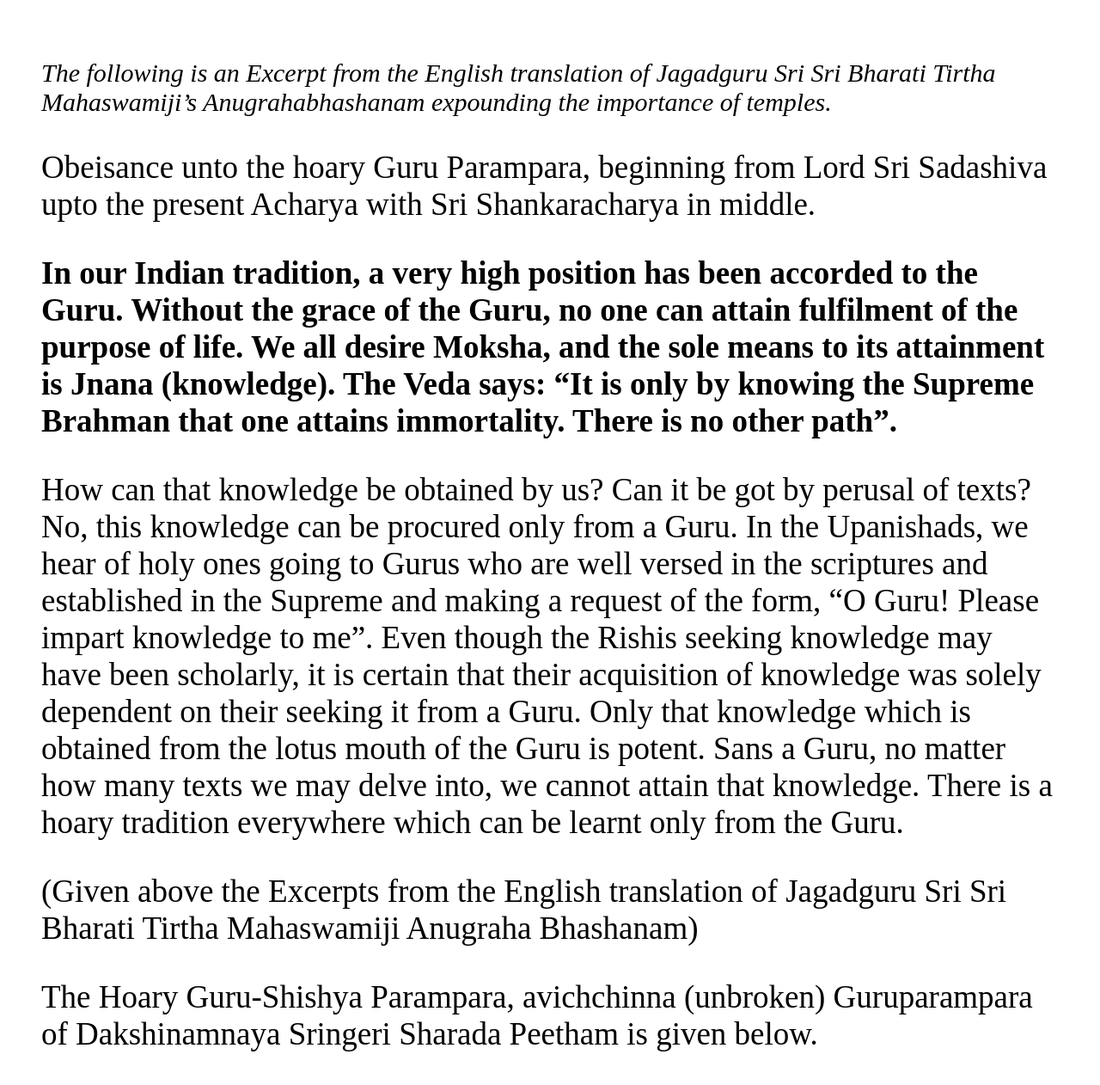
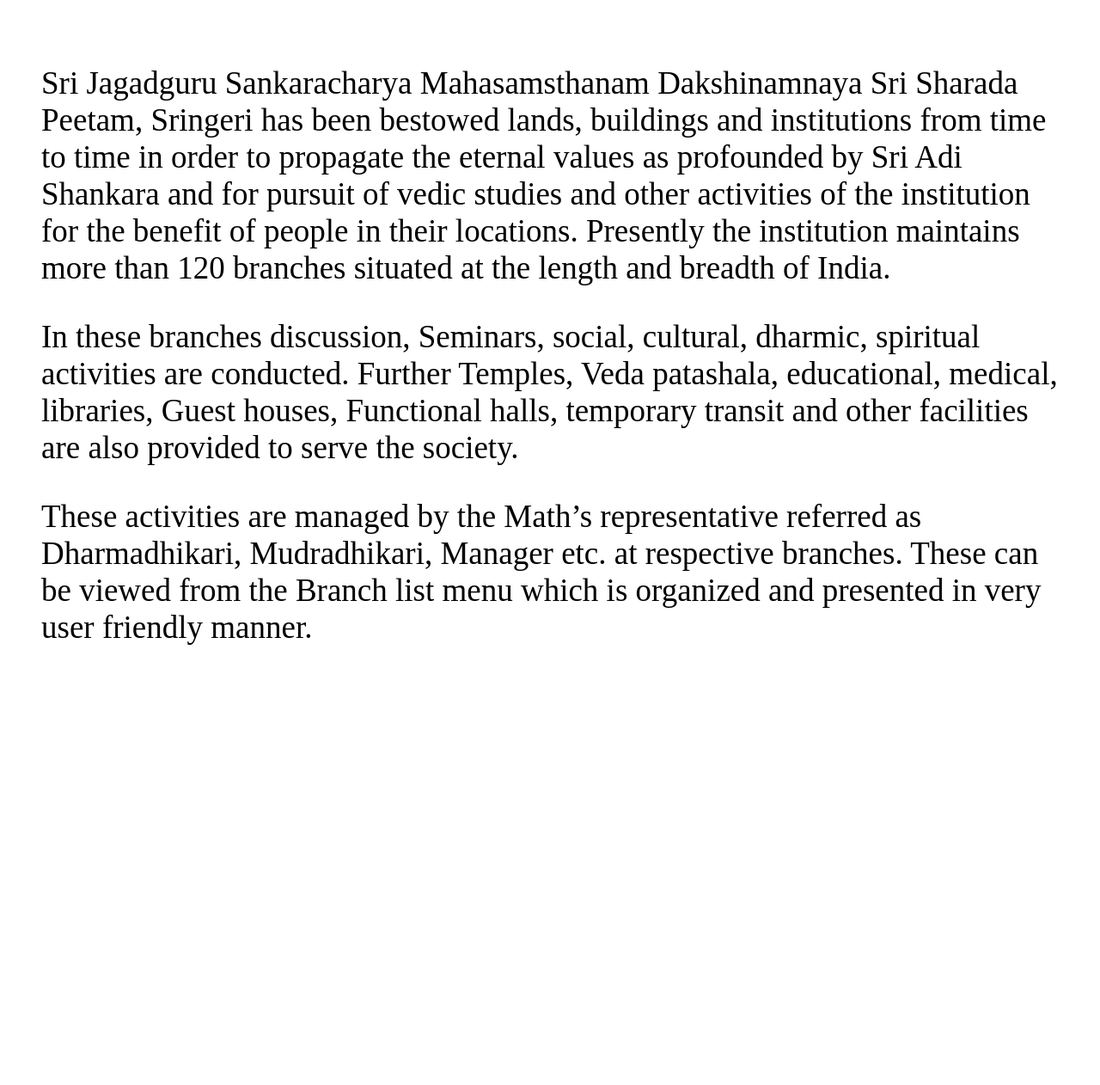
Before and after one commit to nikhilgharate/branches.github.io, a plain HTML site: page index.html in a window 1280 px wide. Shown: the whole page at 86% size. After the commit the page ends 846 px from the top, so only its background shows below. Drawn offline with Linux system fonts and the light colour scheme.

Commit message:
Update index.html

```diff
--- a/index.html
+++ b/index.html
@@ -17,31 +17,15 @@
         </style>
         <div>
 
-        <p
-        style="color:black;font-family: italicize;font-size:30px;"> <I>The following is an Excerpt from the English translation of Jagadguru Sri Sri Bharati Tirtha Mahaswamiji’s Anugrahabhashanam expounding the importance of temples.</I></h2>
-
-         </p>
-      </style>
-   </h2>
-    </style>
+            <p  style="color:black;font-size:37px;">
+               Sri Jagadguru Sankaracharya Mahasamsthanam Dakshinamnaya Sri Sharada Peetam, Sringeri has been bestowed lands, buildings and institutions from time to time in order to propagate the eternal values as profounded by Sri Adi Shankara and for pursuit of vedic studies and other activities of the institution for the benefit of people in their locations.  Presently the institution maintains more than 120 branches situated at the length and breadth of  India.</p>
 
 
             <p  style="color:black;font-size:37px;">
-               Obeisance unto the hoary Guru Parampara, beginning from Lord Sri Sadashiva upto the present Acharya with Sri Shankaracharya in middle.</p>
-
+               In these  branches  discussion,  Seminars,  social,  cultural, dharmic, spiritual activities  are conducted.  Further Temples, Veda patashala,  educational,  medical, libraries, Guest houses, Functional halls, temporary transit  and  other  facilities are also provided to serve the society.</p>
 
             <p  style="color:black;font-size:37px;">
-              <b>In our Indian tradition, a very high position has been accorded to the Guru. Without the grace of the Guru, no one can attain fulfilment of the purpose of life. We all desire Moksha, and the sole means to its attainment is Jnana (knowledge). The Veda says: “It is only by knowing the Supreme Brahman that one attains immortality. There is no other path”.</b></p>
-
-
-            <p  style="color:black;font-size:37px;">
-               How can that knowledge be obtained by us? Can it be got by perusal of texts? No, this knowledge can be procured only from a Guru. In the Upanishads, we hear of holy ones going to Gurus who are well versed in the scriptures and established in the Supreme and making a request of the form, “O Guru! Please impart knowledge to me”. Even though the Rishis seeking knowledge may have been scholarly, it is certain that their acquisition of knowledge was solely dependent on their seeking it from a Guru. Only that knowledge which is obtained from the lotus mouth of the Guru is potent. Sans a Guru, no matter how many texts we may delve into, we cannot attain that knowledge. There is a hoary tradition everywhere which can be learnt only from the Guru.</p>
-
-            <p  style="color:black;font-size:37px;">
-               (Given above the Excerpts from the English translation of Jagadguru Sri Sri Bharati Tirtha Mahaswamiji Anugraha Bhashanam)</p>
-
-            <p  style="color:black;font-size:37px;">
-               The Hoary Guru-Shishya Parampara, avichchinna (unbroken) Guruparampara of  Dakshinamnaya Sringeri Sharada Peetham is given below.</p>
+               These activities are managed by the Math’s representative referred as  Dharmadhikari, Mudradhikari, Manager etc. at respective branches.  These can be viewed from the Branch list menu which is organized and presented in very user friendly manner.</p>
 
 
 </body>
```
